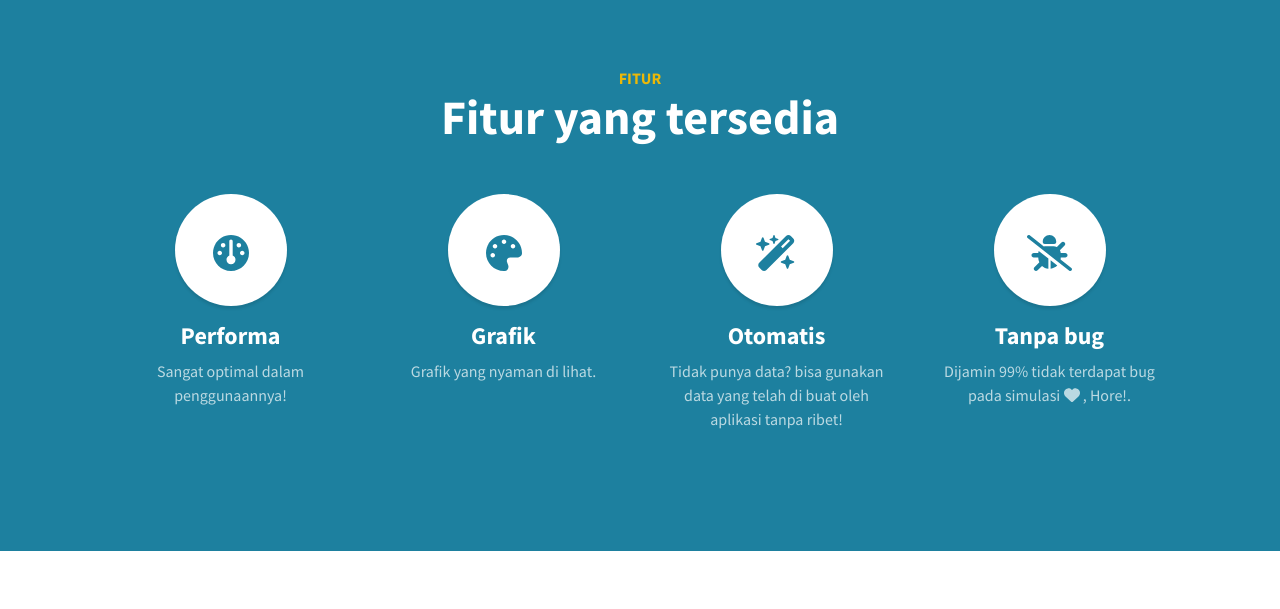
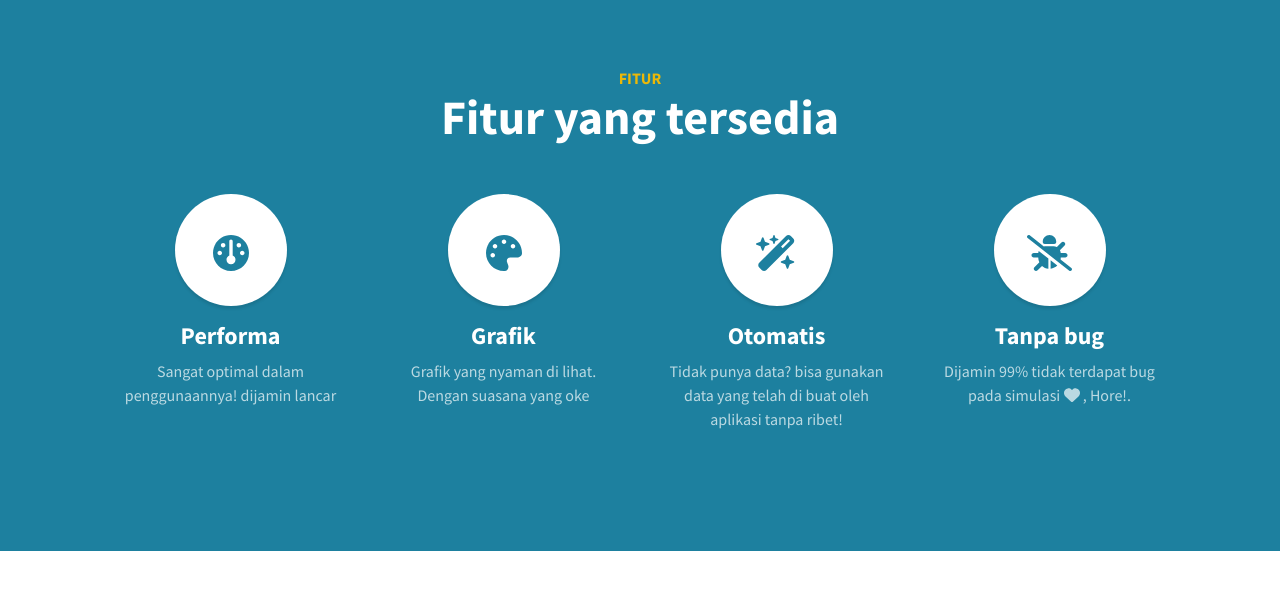
Before and after one commit to smoonknight/PLTS-Simulator, a plain HTML site: page index.html in a window 1280 px wide. Shown: the part 1281-1890 px from the top of the page. Drawn offline with nearby package versions, Linux system fonts and the light colour scheme.

Commit message:
Add PLTS Simulator Web

```diff
--- a/index.html
+++ b/index.html
@@ -51,12 +51,12 @@
                     <div class="col-lg-3 col-md-6 mb-5 mb-lg-0">
                         <span class="service-icon rounded-circle mx-auto mb-3"><i class="fa-solid fa-gauge"></i></span>
                         <h4><strong>Performa</strong></h4>
-                        <p class="text-faded mb-0">Sangat optimal dalam penggunaannya!</p>
+                        <p class="text-faded mb-0">Sangat optimal dalam penggunaannya! dijamin lancar</p>
                     </div>
                     <div class="col-lg-3 col-md-6 mb-5 mb-lg-0">
                         <span class="service-icon rounded-circle mx-auto mb-3"><i class="fa-solid fa-palette"></i></span>
                         <h4><strong>Grafik</strong></h4>
-                        <p class="text-faded mb-0">Grafik yang nyaman di lihat.</p>
+                        <p class="text-faded mb-0">Grafik yang nyaman di lihat. Dengan suasana yang oke</p>
                     </div>
                     <div class="col-lg-3 col-md-6 mb-5 mb-md-0">
                         <span class="service-icon rounded-circle mx-auto mb-3"><i class="fa-solid fa-wand-magic-sparkles"></i></span>
```
